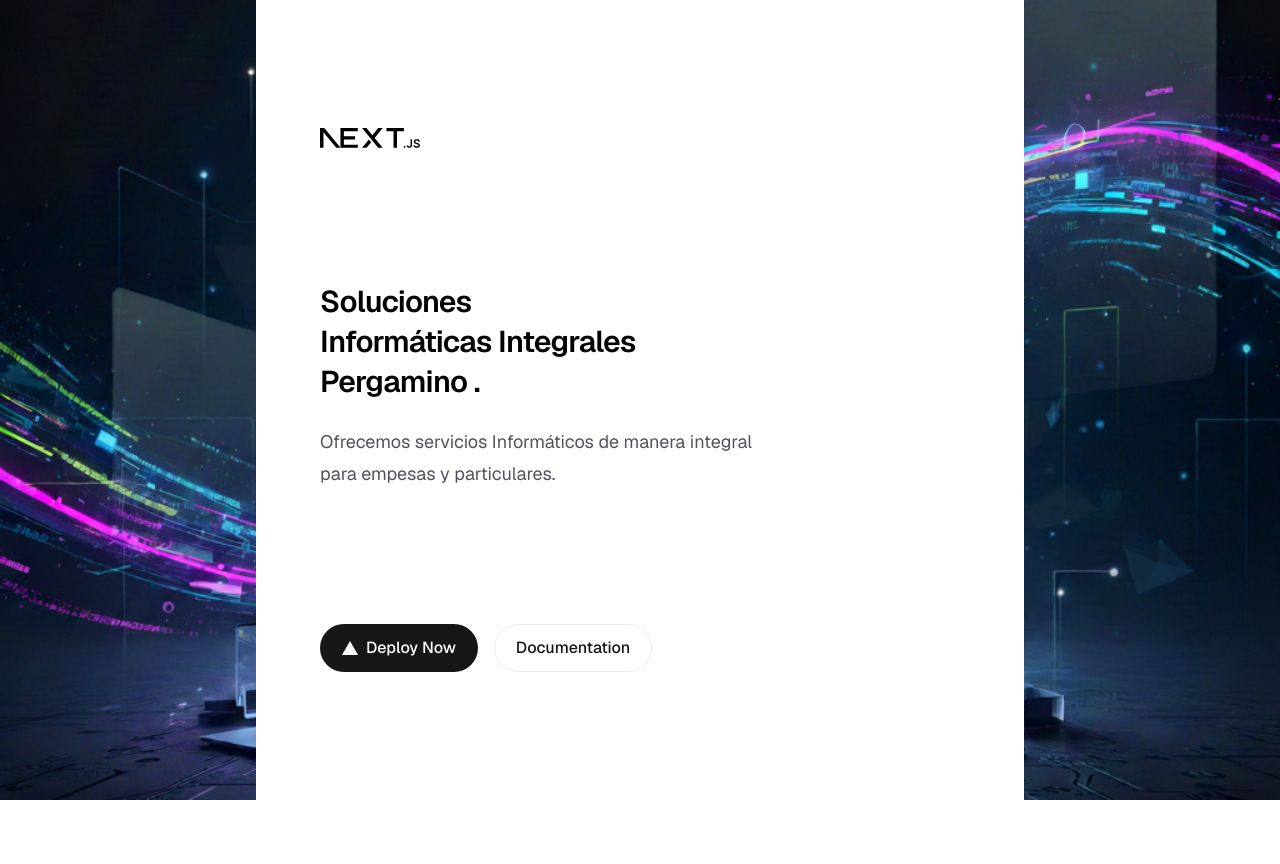
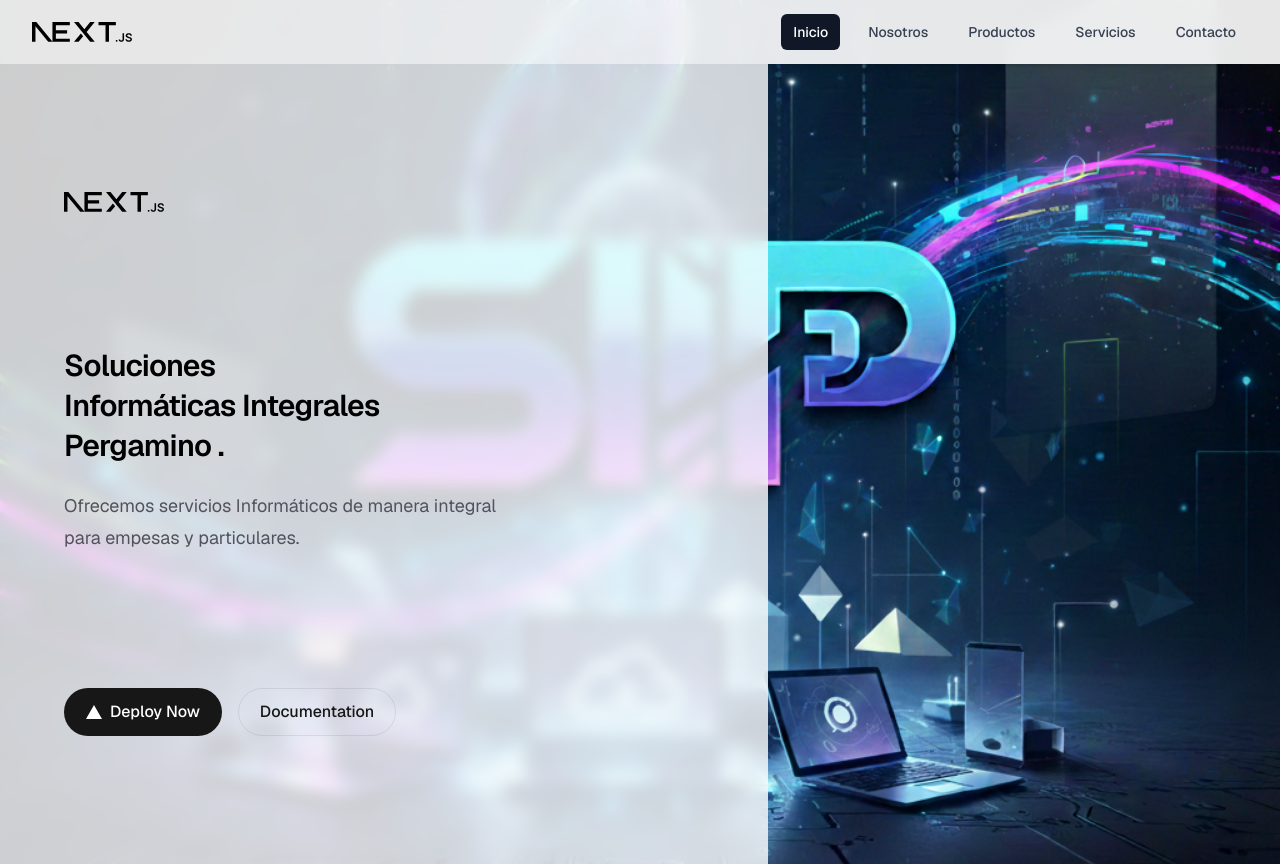
Before and after one commit to laureanoselmi400/SIIP, a Next.js app: page / in a window 1280 px wide. Before the commit the page ends 800 px from the top, so only its background shows below. Built offline with nearby package versions, Linux system fonts and the light colour scheme.

Commit message:
agrego menú dinamico

```diff
--- a/app/page.tsx
+++ b/app/page.tsx
@@ -1,9 +1,22 @@
+"use client";
+
 import Image from "next/image";
+import { useState } from "react";
 
 export default function Home() {
+  const [activeMenu, setActiveMenu] = useState('inicio');
+
+  const menuItems = [
+    { id: 'inicio', label: 'Inicio' },
+    { id: 'nosotros', label: 'Nosotros' },
+    { id: 'productos', label: 'Productos' },
+    { id: 'servicios', label: 'Servicios' },
+    { id: 'contacto', label: 'Contacto' }
+  ];
+
   return (
     <div
-      className="flex min-h-screen items-center justify-center bg-zinc-50 font-sans dark:bg-black"
+      className="flex min-h-screen flex-col bg-zinc-50 font-sans dark:bg-black"
       style={{
         backgroundImage: 'url("/Imagen2Fondo.png")',
         backgroundSize: 'cover',
@@ -11,7 +24,38 @@ export default function Home() {
         backgroundRepeat: 'no-repeat'
       }}
     >
-      <main className="flex min-h-screen w-full max-w-3xl flex-col items-center justify-between py-32 px-16 bg-white dark:bg-black sm:items-start">
+      <nav className="bg-white/90 dark:bg-black/90 backdrop-blur-sm shadow-md">
+        <div className="max-w-7xl mx-auto px-4 sm:px-6 lg:px-8">
+          <div className="flex items-center justify-between h-16">
+            <div className="flex items-center">
+              <Image
+                className="dark:invert"
+                src="/next.svg"
+                alt="Next.js logo"
+                width={100}
+                height={20}
+              />
+            </div>
+            <div className="flex space-x-4">
+              {menuItems.map((item) => (
+                <button
+                  key={item.id}
+                  onClick={() => setActiveMenu(item.id)}
+                  className={`px-3 py-2 rounded-md text-sm font-medium transition-colors ${
+                    activeMenu === item.id
+                      ? 'bg-gray-900 text-white dark:bg-white dark:text-black'
+                      : 'text-gray-700 hover:bg-gray-200 dark:text-gray-300 dark:hover:bg-gray-700'
+                  }`}
+                >
+                  {item.label}
+                </button>
+              ))}
+            </div>
+          </div>
+        </div>
+      </nav>
+
+      <main className="flex-1 flex min-h-screen w-full max-w-3xl flex-col items-center justify-between py-32 px-16 bg-white/80 dark:bg-black/80 backdrop-blur-sm sm:items-start">
         <Image
           className="dark:invert"
           src="/next.svg"
```
